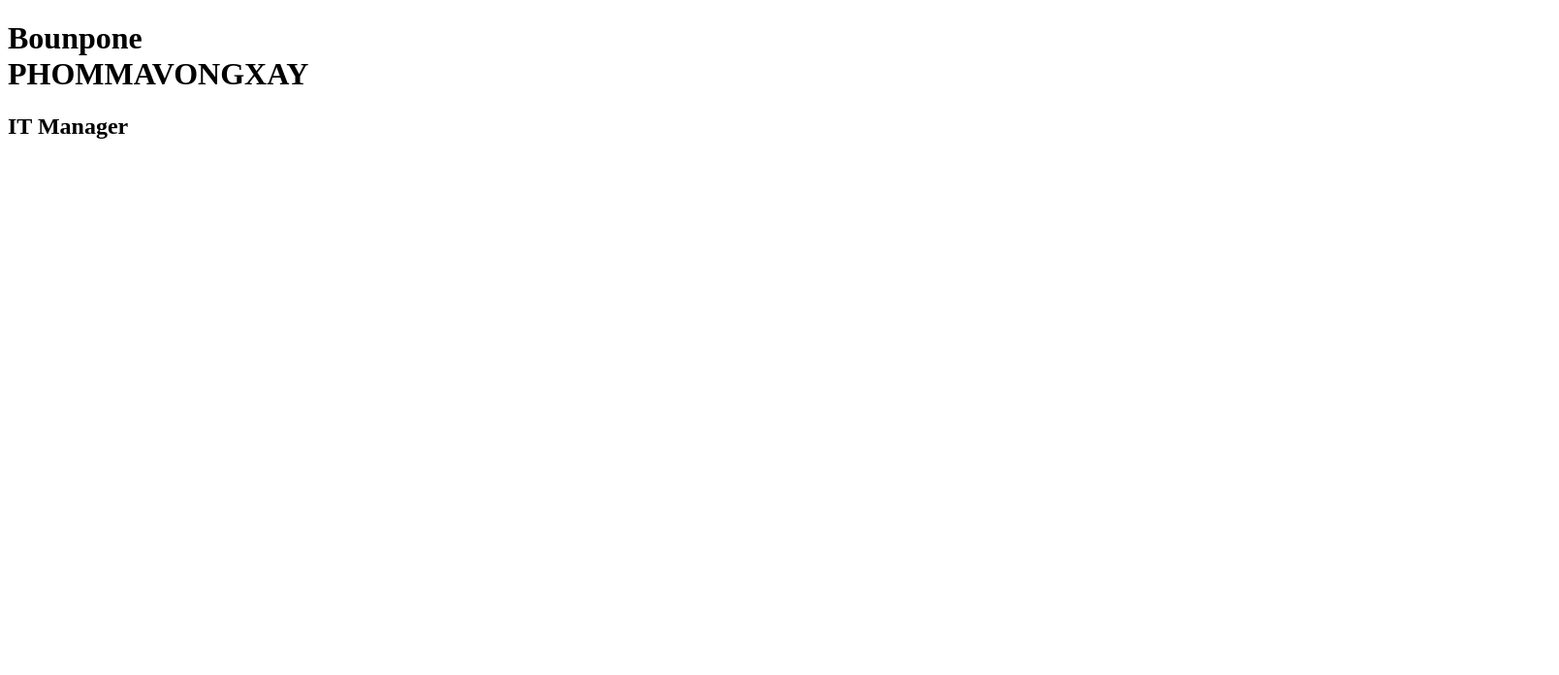
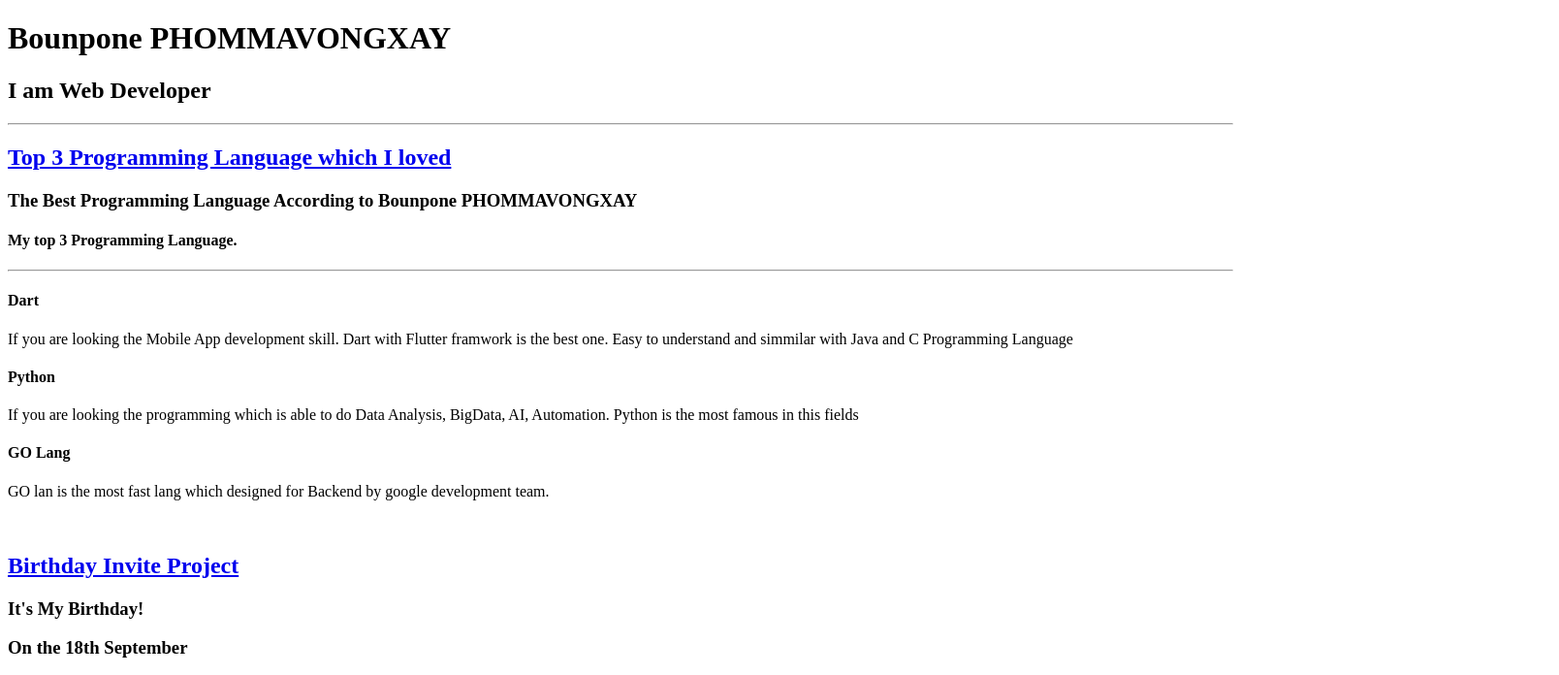
Before and after one commit to ponetel/html-portfolio, a plain HTML site: page index.html in a window 1280 px wide. Shown: the top 696 px of the page at 97% size, 1608 px wide, since content can reach past the window. Drawn offline with Linux system fonts and the light colour scheme.

Commit message:
Update index.html

```diff
--- a/index.html
+++ b/index.html
@@ -21,7 +21,38 @@ https://developer.mozilla.org/en-US/docs/Web/HTML/Element/img#attr-height -->
     <title>Bounpone PHOMMAVONGXAY</title>
  </head>
  <body>
-    <h1>Bounpone <br>PHOMMAVONGXAY</h1>
-    <h2>IT Manager</h2>
+    <h1>Bounpone PHOMMAVONGXAY</h1>
+    <h2>I am Web Developer</h2>
+    <hr>
+    <h2><a href="./public/movie-ranking.html">Top 3 Programming Language which I loved</a></h2>
+    <h3>The Best Programming Language According to Bounpone PHOMMAVONGXAY</h3>
+    <h4>My top 3 Programming Language.</h4>
+    <hr />
+    <h4>Dart</h4>
+    <p>If you are looking the Mobile App development skill. Dart with Flutter framwork is the best one. Easy to understand and simmilar with Java and C Programming Language</code></p>
+    <h4>Python</h4>
+    <p>If you are looking the programming which is able to do Data Analysis, BigData, AI, Automation. Python is the most famous in this fields</p>
+    <h4>GO Lang</h4>
+    <p>GO lan is the most fast lang which designed for Backend by google development team.</p>
+<br>
+
+<h2><a href="./public/birthday-invite.html"> Birthday Invite Project</a></h2>
+<h3>It's My Birthday!</h3>
+<h3>On the 18th September</h3>
+
+<img src="./assets/images/Pone.jpeg"
+  alt="This is my photo" />
+
+<h4>What to bring:</h4>
+<ul>
+  <li>Baloons (I love baloons)</li>
+  <li>Cake (I'm really good at eating)</li>
+  <li>An appetite (There will be lots of food)</li>
+</ul>
+
+<!-- <h3>This is where you need to go:</h3> -->
+<hr>
+<a href="./public/about.html">About Me</a>
+<a href="./public/contact.html">Contact Me</a>
  </body>
  </html>
```
Lines whose indentation alone changed are shown as unchanged.
